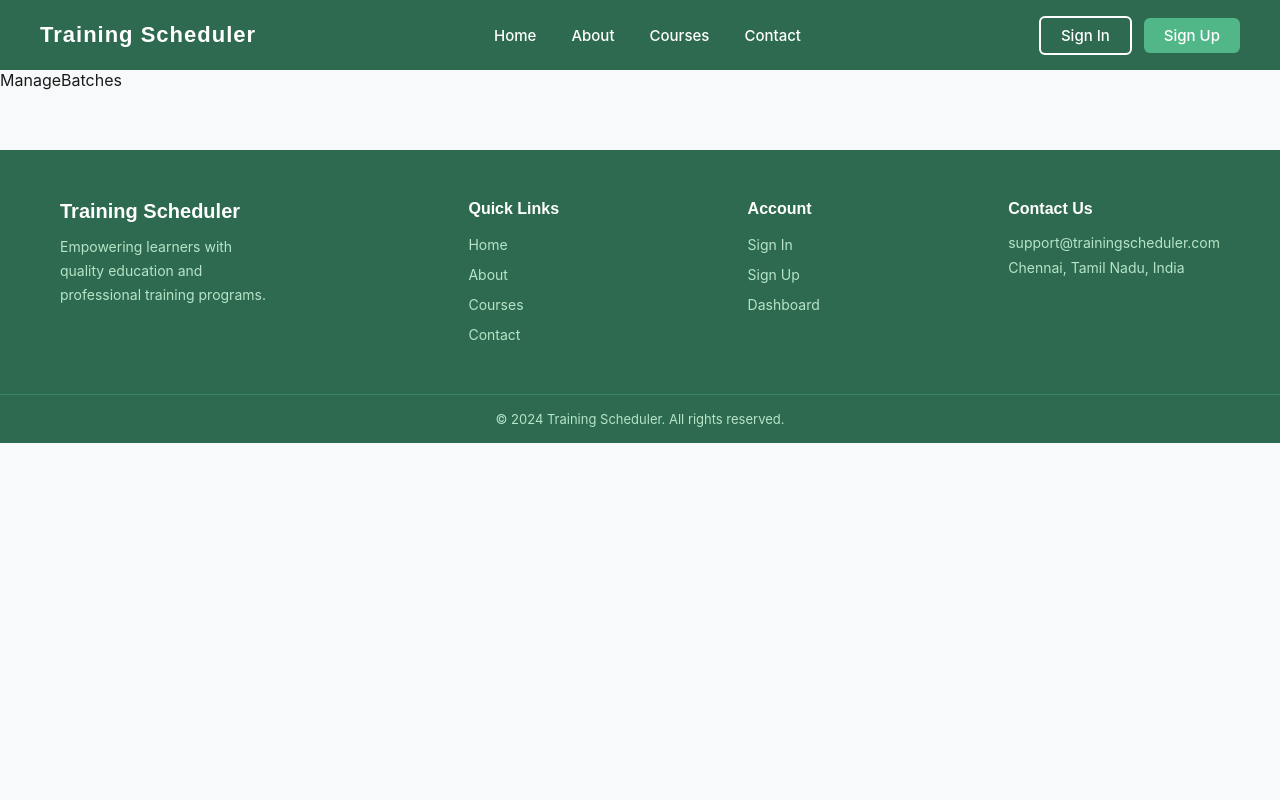
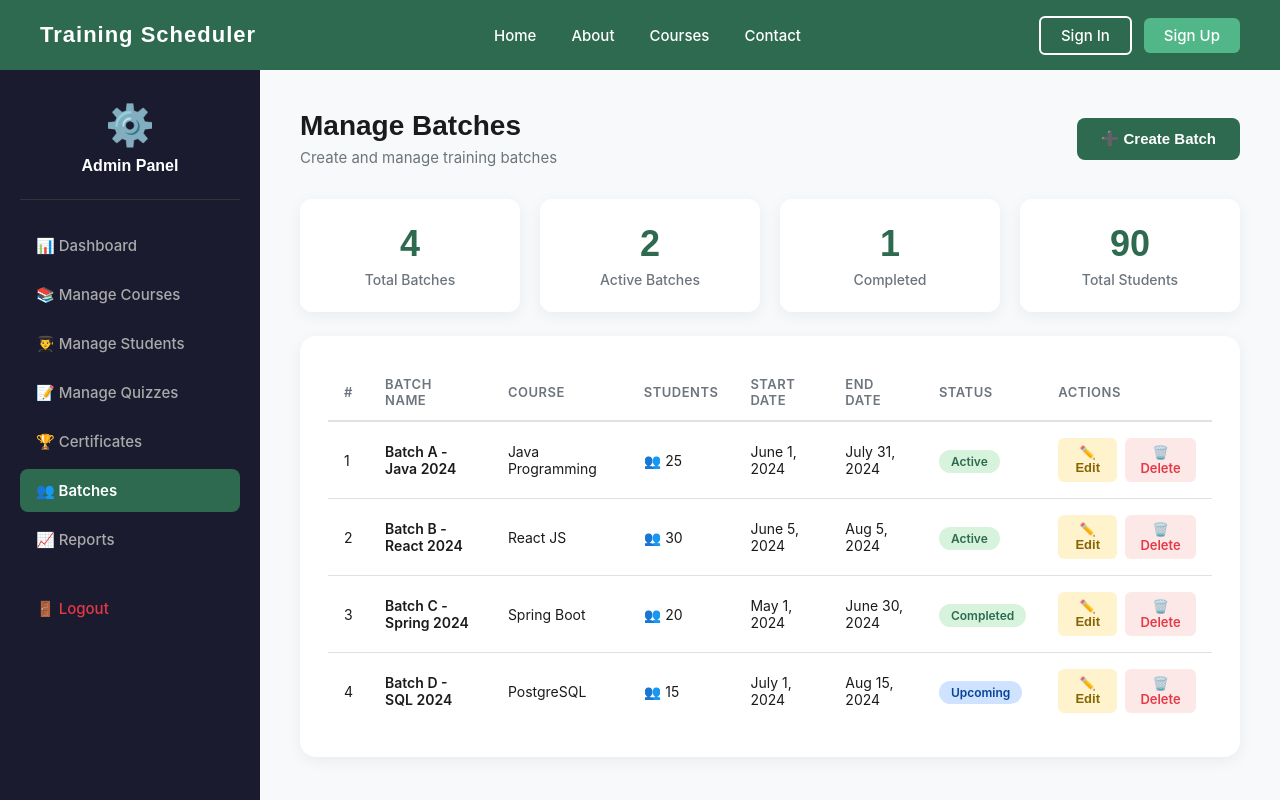
Before and after one commit to Harihp1906/training-scheduler, a React (Create React App) app: page /admin/batches in a window 1280 px wide. Shown: the top 800 px of the page. Built offline with nearby package versions, Linux system fonts and the light colour scheme.

Commit message:
Added Manage Batches page

```diff
--- a/src/pages/admin/ManageBatches.jsx
+++ b/src/pages/admin/ManageBatches.jsx
@@ -1,9 +1,206 @@
-import React from 'react'
+import { useState } from 'react';
+import { Link } from 'react-router-dom';
+import '../styles/admin/ManageBatches.css';
 
 const ManageBatches = () => {
+
+  const [batches, setBatches] = useState([
+    { id: 1, name: 'Batch A - Java 2024', course: 'Java Programming', students: 25, startDate: 'June 1, 2024', endDate: 'July 31, 2024', status: 'Active' },
+    { id: 2, name: 'Batch B - React 2024', course: 'React JS', students: 30, startDate: 'June 5, 2024', endDate: 'Aug 5, 2024', status: 'Active' },
+    { id: 3, name: 'Batch C - Spring 2024', course: 'Spring Boot', students: 20, startDate: 'May 1, 2024', endDate: 'June 30, 2024', status: 'Completed' },
+    { id: 4, name: 'Batch D - SQL 2024', course: 'PostgreSQL', students: 15, startDate: 'July 1, 2024', endDate: 'Aug 15, 2024', status: 'Upcoming' },
+  ]);
+
+  const [showAddBatch, setShowAddBatch] = useState(false);
+  const [newBatch, setNewBatch] = useState({
+    name: '',
+    course: '',
+    startDate: '',
+    endDate: ''
+  });
+
+  const handleAddBatch = (e) => {
+    e.preventDefault();
+    setBatches([...batches, {
+      id: batches.length + 1,
+      ...newBatch,
+      students: 0,
+      status: 'Upcoming'
+    }]);
+    setShowAddBatch(false);
+    setNewBatch({ name: '', course: '', startDate: '', endDate: '' });
+    alert('Batch created successfully!');
+  };
+
+  const handleDelete = (id) => {
+    if (window.confirm('Are you sure you want to delete this batch?')) {
+      setBatches(batches.filter(b => b.id !== id));
+    }
+  };
+
   return (
-    <div>ManageBatches</div>
-  )
+    <div className="admin-page">
+
+      {/* Sidebar */}
+      <div className="admin-sidebar">
+        <div className="admin-sidebar-header">
+          <div className="admin-logo">⚙️</div>
+          <h3>Admin Panel</h3>
+        </div>
+        <nav className="sidebar-nav">
+          <Link to="/admin/dashboard" className="sidebar-link">📊 Dashboard</Link>
+          <Link to="/admin/courses" className="sidebar-link">📚 Manage Courses</Link>
+          <Link to="/admin/students" className="sidebar-link">👨‍🎓 Manage Students</Link>
+          <Link to="/admin/quizzes" className="sidebar-link">📝 Manage Quizzes</Link>
+          <Link to="/admin/certificates" className="sidebar-link">🏆 Certificates</Link>
+          <Link to="/admin/batches" className="sidebar-link active">👥 Batches</Link>
+          <Link to="/admin/reports" className="sidebar-link">📈 Reports</Link>
+          <Link to="/login" className="sidebar-link logout">🚪 Logout</Link>
+        </nav>
+      </div>
+
+      {/* Main Content */}
+      <div className="admin-main">
+
+        <div className="admin-welcome">
+          <div className="section-header">
+            <div>
+              <h1>Manage Batches</h1>
+              <p>Create and manage training batches</p>
+            </div>
+            <button className="btn-add-course" onClick={() => setShowAddBatch(true)}>
+              ➕ Create Batch
+            </button>
+          </div>
+        </div>
+
+        {/* Add Batch Modal */}
+        {showAddBatch && (
+          <div className="modal-overlay" onClick={() => setShowAddBatch(false)}>
+            <div className="quiz-modal" onClick={(e) => e.stopPropagation()}>
+              <div className="modal-header">
+                <h2>Create New Batch</h2>
+                <button className="modal-close" onClick={() => setShowAddBatch(false)}>✕</button>
+              </div>
+              <form onSubmit={handleAddBatch} className="quiz-form">
+                <div className="form-group">
+                  <label>Batch Name</label>
+                  <input
+                    type="text"
+                    placeholder="Enter batch name"
+                    value={newBatch.name}
+                    onChange={(e) => setNewBatch({ ...newBatch, name: e.target.value })}
+                    required
+                  />
+                </div>
+                <div className="form-group">
+                  <label>Course</label>
+                  <select
+                    value={newBatch.course}
+                    onChange={(e) => setNewBatch({ ...newBatch, course: e.target.value })}
+                    required
+                  >
+                    <option value="">Select Course</option>
+                    <option value="Java Programming">Java Programming</option>
+                    <option value="Spring Boot">Spring Boot</option>
+                    <option value="React JS">React JS</option>
+                    <option value="PostgreSQL">PostgreSQL</option>
+                    <option value="Python Basics">Python Basics</option>
+                  </select>
+                </div>
+                <div className="form-group">
+                  <label>Start Date</label>
+                  <input
+                    type="date"
+                    value={newBatch.startDate}
+                    onChange={(e) => setNewBatch({ ...newBatch, startDate: e.target.value })}
+                    required
+                  />
+                </div>
+                <div className="form-group">
+                  <label>End Date</label>
+                  <input
+                    type="date"
+                    value={newBatch.endDate}
+                    onChange={(e) => setNewBatch({ ...newBatch, endDate: e.target.value })}
+                    required
+                  />
+                </div>
+                <div className="modal-actions">
+                  <button type="button" className="btn-cancel" onClick={() => setShowAddBatch(false)}>Cancel</button>
+                  <button type="submit" className="btn-create">Create Batch</button>
+                </div>
+              </form>
+            </div>
+          </div>
+        )}
+
+        {/* Stats */}
+        <div className="batch-stats">
+          <div className="batch-stat-card">
+            <h2>{batches.length}</h2>
+            <p>Total Batches</p>
+          </div>
+          <div className="batch-stat-card">
+            <h2>{batches.filter(b => b.status === 'Active').length}</h2>
+            <p>Active Batches</p>
+          </div>
+          <div className="batch-stat-card">
+            <h2>{batches.filter(b => b.status === 'Completed').length}</h2>
+            <p>Completed</p>
+          </div>
+          <div className="batch-stat-card">
+            <h2>{batches.reduce((acc, b) => acc + b.students, 0)}</h2>
+            <p>Total Students</p>
+          </div>
+        </div>
+
+        {/* Batches Table */}
+        <div className="admin-section">
+          <div className="admin-table-wrapper">
+            <table className="admin-table">
+              <thead>
+                <tr>
+                  <th>#</th>
+                  <th>Batch Name</th>
+                  <th>Course</th>
+                  <th>Students</th>
+                  <th>Start Date</th>
+                  <th>End Date</th>
+                  <th>Status</th>
+                  <th>Actions</th>
+                </tr>
+              </thead>
+              <tbody>
+                {batches.map((batch, index) => (
+                  <tr key={batch.id}>
+                    <td>{index + 1}</td>
+                    <td className="course-title-cell">{batch.name}</td>
+                    <td>{batch.course}</td>
+                    <td>👥 {batch.students}</td>
+                    <td>{batch.startDate}</td>
+                    <td>{batch.endDate}</td>
+                    <td>
+                      <span className={`status-badge ${batch.status.toLowerCase()}`}>
+                        {batch.status}
+                      </span>
+                    </td>
+                    <td>
+                      <div className="action-buttons">
+                        <button className="btn-edit">✏️ Edit</button>
+                        <button className="btn-delete" onClick={() => handleDelete(batch.id)}>🗑️ Delete</button>
+                      </div>
+                    </td>
+                  </tr>
+                ))}
+              </tbody>
+            </table>
+          </div>
+        </div>
+
+      </div>
+    </div>
+  );
 }
 
-export default ManageBatches
+export default ManageBatches;
--- a/src/pages/styles/admin/ManageBatches.css
+++ b/src/pages/styles/admin/ManageBatches.css
@@ -0,0 +1,39 @@
+/* ==================== MANAGE BATCHES PAGE ==================== */
+
+.batch-stats {
+  display: grid;
+  grid-template-columns: repeat(4, 1fr);
+  gap: 20px;
+  margin-bottom: 24px;
+}
+
+.batch-stat-card {
+  background-color: var(--white);
+  padding: 24px;
+  border-radius: 12px;
+  box-shadow: 0 4px 16px rgba(0,0,0,0.06);
+  text-align: center;
+}
+
+.batch-stat-card h2 {
+  font-size: 36px;
+  font-weight: 800;
+  color: var(--primary);
+  margin-bottom: 6px;
+}
+
+.batch-stat-card p {
+  font-size: 14px;
+  color: var(--grey);
+  font-weight: 500;
+}
+
+.status-badge.upcoming {
+  background-color: #cfe2ff;
+  color: #084298;
+}
+
+.status-badge.completed {
+  background-color: #d8f3dc;
+  color: var(--primary);
+}
```
